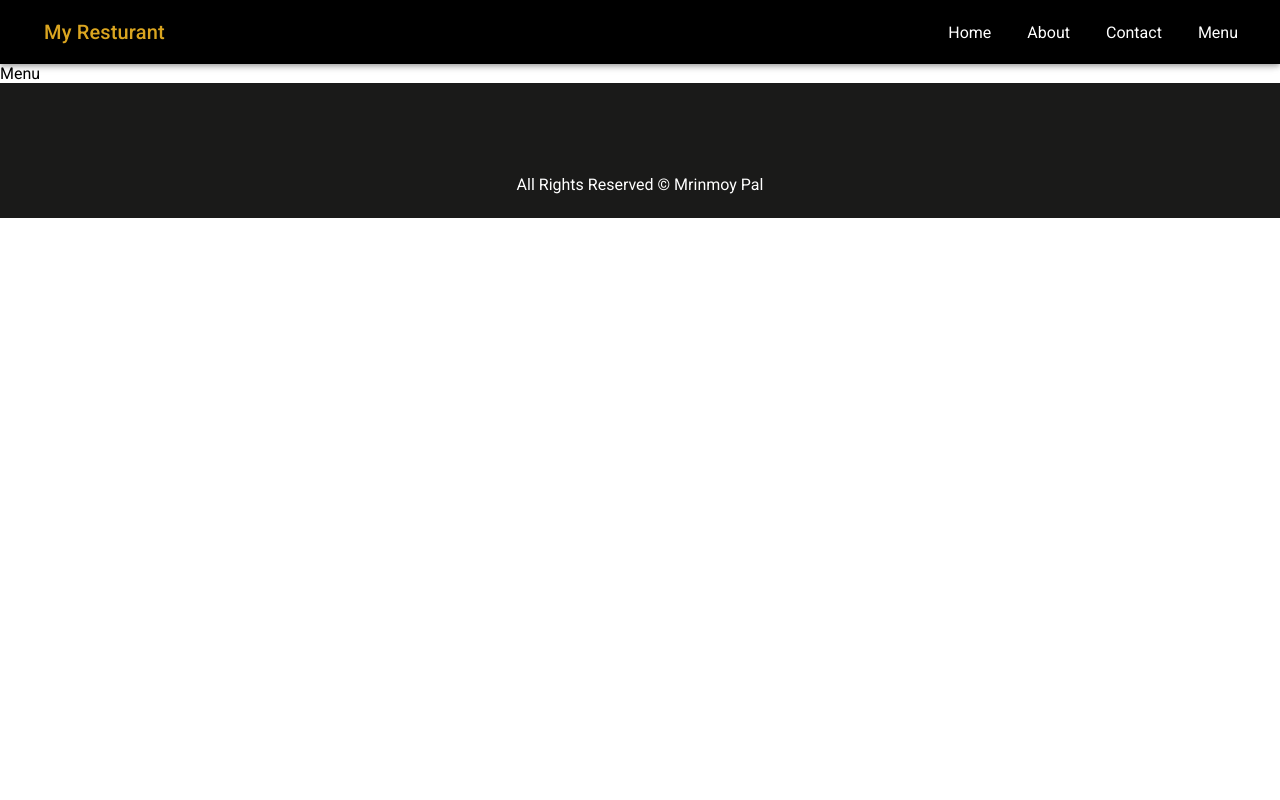
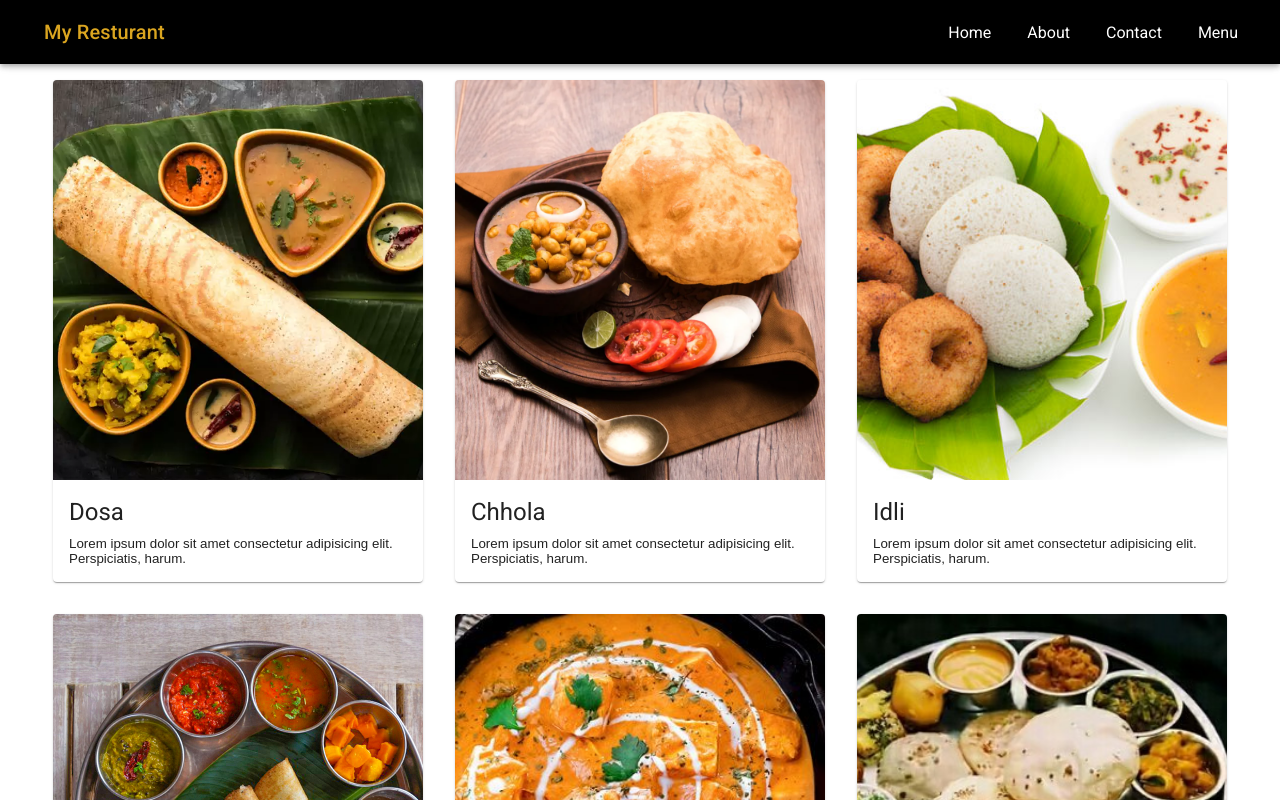
Before and after one commit to mrinmoy32/react-mui-resturant, a React (Vite) app: page /menu in a window 1280 px wide. Shown: the top 800 px of the page. Built offline with nearby package versions, Linux system fonts and the light colour scheme; some icons are missing.

Commit message:
Menu page

```diff
--- a/src/pages/Menu.jsx
+++ b/src/pages/Menu.jsx
@@ -1,9 +1,29 @@
-import React from 'react'
-import Layout from '../components/Layout/Layout'
+import React from 'react';
+import { MenuList } from '../data/data';
+import Layout from '../components/Layout/Layout';
+import { Box, Card, CardActionArea, CardContent, CardMedia, Typography } from '@mui/material';
 
 const Menu = () => {
   return (
-    <Layout>Menu</Layout>
+    <Layout>
+      <Box sx={{display: 'flex', flexWrap: 'wrap', justifyContent: 'center'}}>
+        {MenuList.map(menu => (
+          <Card sx={{maxWidth: "370px", m:2}}>
+            <CardActionArea>
+              <CardMedia sx={{minHeight: '400px'}} component='img' src={menu.image} alt={menu.name}/>
+              <CardContent>
+                <Typography variant='h5' gutterBottom component='div'>
+                  {menu.name}
+                </Typography>
+                 <Typography variant='nody2' component='div'>
+                  {menu.description}
+                </Typography>
+              </CardContent>
+            </CardActionArea>
+          </Card>
+        ))}
+      </Box>
+    </Layout>
   )
 }
 
```
